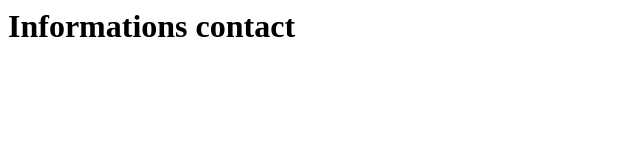
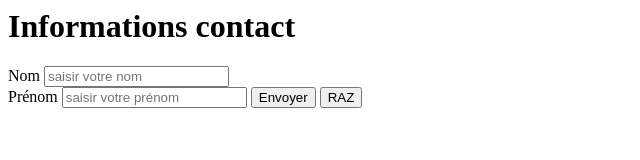
Before and after one commit to boukouchi/ensa, a plain HTML site: page contact.html in a window 1280 px wide. Shown: the whole page, without its empty margins (0-640 px from the left). Drawn offline with Linux system fonts and the light colour scheme.

Commit message:
creation form

```diff
--- a/contact.html
+++ b/contact.html
@@ -6,6 +6,16 @@
 <body>
 <h1>Informations contact</h1>
 
+    <form method="get" action="" id="UserForm" enctype="multipart/form-data">
+        <label for="UserNom">Nom</label>
+        <input id="UserNom" type="text" name="UserNom" placeholder="saisir votre nom">
+        <br>
+        <label for="UserPrenom">Prénom</label>
+        <input id="UserPrenom" type="text" name="UserPrenom" placeholder="saisir votre prénom" maxlength="30">
+        <button type="submit" class="sub myClass">Envoyer</button>
+        <button type="reset">RAZ</button>
+    </form>
+
 </body>
 
 </html>
```
